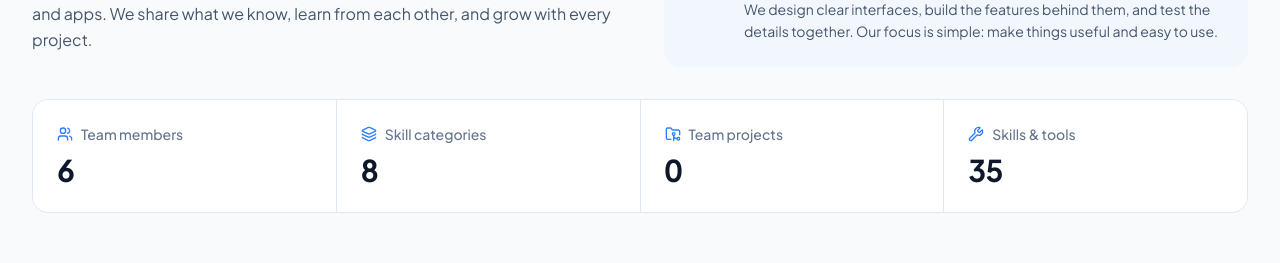
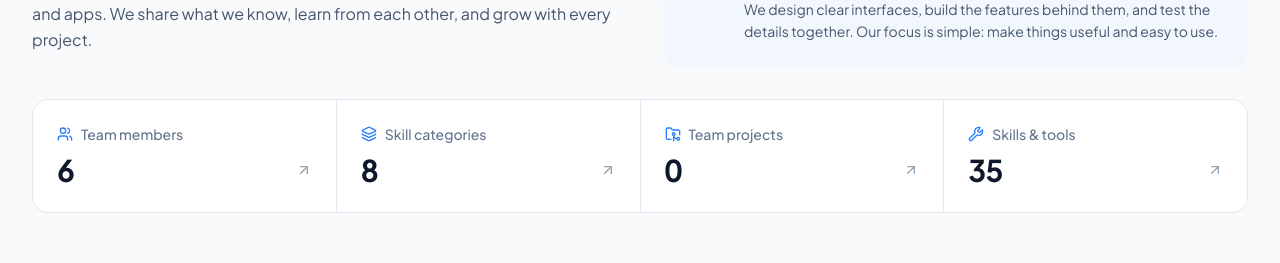
Before and after one commit to TosDevelop/TosDevelop_Portfolio, a React (Vite) app: page / in a window 1280 px wide. Shown: the part 1026-1289 px from the top of the page. Built offline with nearby package versions, Linux system fonts and the light colour scheme; no server answers; a web font is replaced by a local one.

Commit message:
Make overview stats link to team, skills, and projects

```diff
--- a/src/pages/home/HomePage.tsx
+++ b/src/pages/home/HomePage.tsx
@@ -11,7 +11,7 @@ export function HomePage({ onNavigate }: { onNavigate: Navigate }) {
     <>
       <HeroSection onNavigate={onNavigate} />
       <TechMarquee />
-      <StatsSection />
+      <StatsSection onNavigate={onNavigate} />
       <HowWeWorkSection onNavigate={onNavigate} />
       <FeaturedTeamSection onNavigate={onNavigate} />
       <CtaSection onNavigate={onNavigate} />
--- a/src/pages/home/StatsSection.tsx
+++ b/src/pages/home/StatsSection.tsx
@@ -1,11 +1,22 @@
 import React from 'react';
-import { Users, Layers, FolderGit2, Wrench, Code2 } from 'lucide-react';
+import {
+  Users,
+  Layers,
+  FolderGit2,
+  Wrench,
+  Code2,
+  ArrowUpRight,
+} from 'lucide-react';
+import { PageLink } from '@/components/ui/PageLink';
+import type { Navigate } from '@/config/navigation';
 import { useLanguage } from '@/providers/LanguageContext';
 import { TEAM_MEMBERS } from '@/data/team';
 import { EXPERTISE_DOMAINS, ALL_TECH_BADGES } from '@/data/expertise';
 import { PROJECTS_DATA } from '@/data/projects';
 
-export const StatsSection: React.FC = () => {
+export const StatsSection: React.FC<{ onNavigate: Navigate }> = ({
+  onNavigate,
+}) => {
   const { t, language } = useLanguage();
   const formatCount = (count: number) =>
     new Intl.NumberFormat(
@@ -17,16 +28,19 @@ export const StatsSection: React.FC = () => {
       number: formatCount(TEAM_MEMBERS.length),
       label: t.stats.stat1Label,
       Icon: Users,
+      tab: 'team',
     },
     {
       number: formatCount(EXPERTISE_DOMAINS.length),
       label: t.stats.stat2Label,
       Icon: Layers,
+      tab: 'expertise',
     },
     {
       number: formatCount(PROJECTS_DATA.length),
       label: t.stats.stat3Label,
       Icon: FolderGit2,
+      tab: 'projects',
     },
     {
       number: formatCount(
@@ -35,8 +49,9 @@ export const StatsSection: React.FC = () => {
       ),
       label: t.stats.stat4Label,
       Icon: Wrench,
+      tab: 'expertise',
     },
-  ];
+  ] as const;
 
   return (
     <section
@@ -79,25 +94,32 @@ export const StatsSection: React.FC = () => {
         </div>
 
         {/* Compact team overview */}
-        <dl className="grid grid-cols-2 gap-px overflow-hidden rounded-2xl border border-slate-200 bg-slate-200 md:grid-cols-4 dark:border-slate-800 dark:bg-slate-800">
-          {stats.map(({ number, label, Icon }) => (
-            <div
-              key={label}
-              className="flex flex-col gap-2 bg-white p-5 sm:p-6 dark:bg-slate-900"
+        <ul className="grid grid-cols-2 gap-px overflow-hidden rounded-2xl border border-slate-200 bg-slate-200 md:grid-cols-4 dark:border-slate-800 dark:bg-slate-800">
+          {stats.map(({ number, label, Icon, tab }) => (
+            <li key={label}>
+              <PageLink
+                tab={tab}
+                onClick={() => onNavigate(tab)}
+                className="group flex h-full flex-col gap-2 bg-white p-5 transition-colors hover:bg-blue-50 focus-visible:bg-blue-50 focus-visible:outline-2 focus-visible:-outline-offset-2 focus-visible:outline-blue-500 sm:p-6 dark:bg-slate-900 dark:hover:bg-blue-950/50 dark:focus-visible:bg-blue-950/50"
               >
-              <dt className="flex items-center gap-2 text-xs font-medium text-slate-500 sm:text-sm dark:text-slate-400">
+                <span className="flex items-center gap-2 text-xs font-medium text-slate-500 sm:text-sm dark:text-slate-400">
                   <Icon
                     aria-hidden="true"
                     className="h-4 w-4 shrink-0 text-blue-500 dark:text-blue-400"
                   />
                   {label}
-              </dt>
-              <dd className="text-2xl font-bold tracking-tight tabular-nums text-slate-900 sm:text-3xl dark:text-white">
+                </span>
+                <span className="flex items-center justify-between gap-2 text-2xl font-bold tracking-tight tabular-nums text-slate-900 sm:text-3xl dark:text-white">
                   {number}
-              </dd>
-            </div>
+                  <ArrowUpRight
+                    aria-hidden="true"
+                    className="h-4 w-4 shrink-0 text-slate-400 transition-transform group-hover:text-blue-600 motion-safe:group-hover:-translate-y-0.5 motion-safe:group-hover:translate-x-0.5 dark:group-hover:text-blue-400"
+                  />
+                </span>
+              </PageLink>
+            </li>
           ))}
-        </dl>
+        </ul>
       </div>
     </section>
   );
```
Lines whose indentation alone changed are shown as unchanged.
